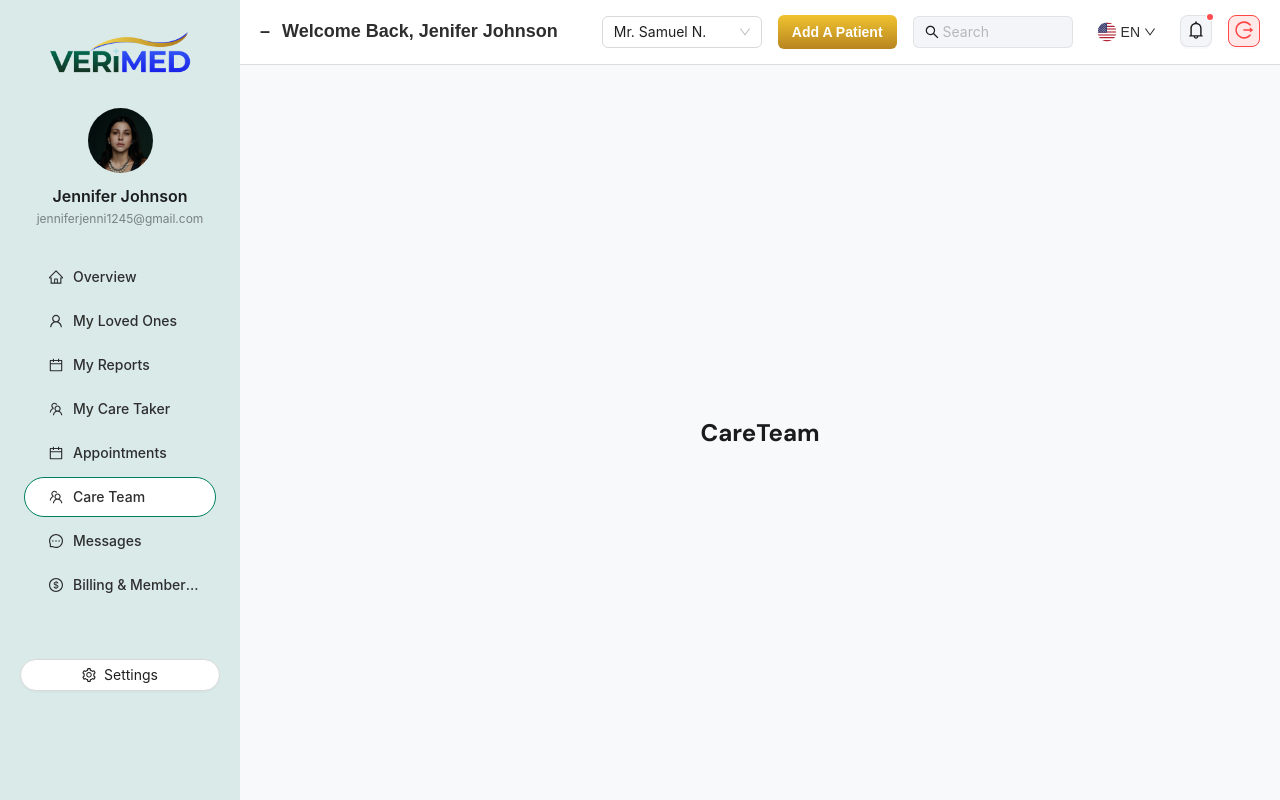
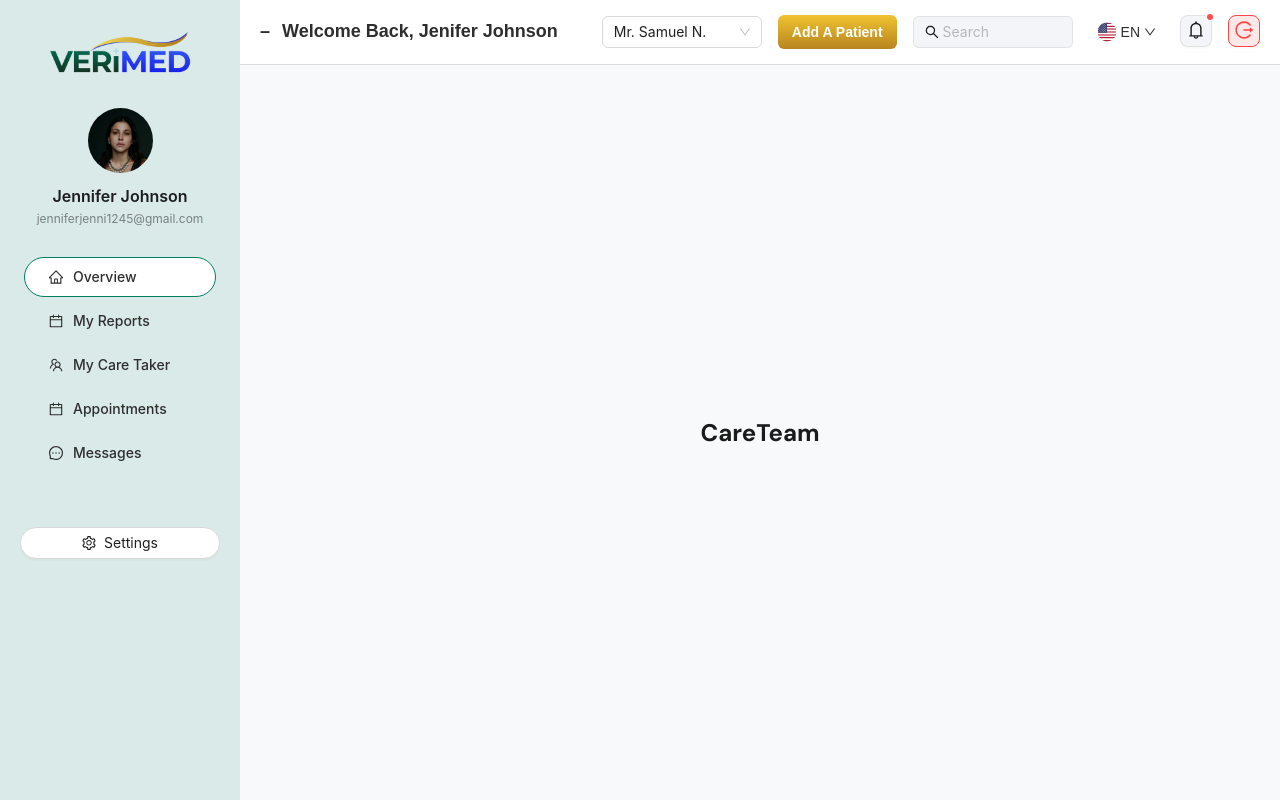
Before and after one commit to verimedcare-coder/verimed_FE, a React (Create React App) app: page /care_team in a window 1280 px wide. Built offline with nearby package versions, Linux system fonts and the light colour scheme.

Commit message:
User type wise sider implemented

```diff
--- a/src/components/Sider.jsx
+++ b/src/components/Sider.jsx
@@ -16,12 +16,15 @@ import Profile from "../assets/images/profileBg.jpg";
 const { Sider } = Layout;
 const { Text } = Typography;
 
-const menuItems = [
+const menuConfig = {
+  sponsor: [
     { label: "Overview", icon: <HomeOutlined />, path: "/overview" },
     { label: "My Loved Ones", icon: <UserOutlined />, path: "/my_loved_ones" },
-  { label: "My Reports", icon: <CalendarOutlined />, path: "/my_reports" },
-  { label: "My Care Taker", icon: <TeamOutlined />, path: "/my_care_taker" },
-  { label: "Appointments", icon: <CalendarOutlined />, path: "/appointments" },
+    {
+      label: "Appointments",
+      icon: <CalendarOutlined />,
+      path: "/appointments",
+    },
     { label: "Care Team", icon: <TeamOutlined />, path: "/care_team" },
     { label: "Messages", icon: <MessageOutlined />, path: "/messages" },
     {
@@ -29,7 +32,43 @@ const menuItems = [
       icon: <DollarOutlined />,
       path: "/billing_and_membership",
     },
-];
+  ],
+  patient: [
+    { label: "Overview", icon: <HomeOutlined />, path: "/overview" },
+    { label: "My Reports", icon: <CalendarOutlined />, path: "/my_reports" },
+    { label: "My Care Taker", icon: <TeamOutlined />, path: "/my_care_taker" },
+    {
+      label: "Appointments",
+      icon: <CalendarOutlined />,
+      path: "/appointments",
+    },
+    { label: "Messages", icon: <MessageOutlined />, path: "/messages" },
+  ],
+  care: [
+    { label: "Overview", icon: <HomeOutlined />, path: "/overview" },
+    {
+      label: "Assigned Patients",
+      icon: <UserOutlined />,
+      path: "/assigned_patients",
+    },
+    {
+      label: "Appointments",
+      icon: <CalendarOutlined />,
+      path: "/appointments",
+    },
+    { label: "Messages", icon: <MessageOutlined />, path: "/messages" },
+  ],
+  doctor: [
+    { label: "Overview", icon: <HomeOutlined />, path: "/overview" },
+    { label: "Patient List", icon: <UserOutlined />, path: "/patient_list" },
+    {
+      label: "Appointments",
+      icon: <CalendarOutlined />,
+      path: "/appointments",
+    },
+    { label: "Messages", icon: <MessageOutlined />, path: "/messages" },
+  ],
+};
 
 export default function CustomSider() {
   const navigate = useNavigate();
@@ -37,22 +76,11 @@ export default function CustomSider() {
   const data = localStorage.getItem("userData");
   const user = data ? JSON.parse(data) : null;
 
-  const filteredMenuItems =
-    user?.type === "patient"
-      ? menuItems.filter((item) =>
-          [
-            "Overview",
-            "My Reports",
-            "My Care Taker",
-            "Appointments",
-            "Messages",
-          ].includes(item.label)
-        )
-      : menuItems;
+  const filteredMenuItems = menuConfig[user?.type] || menuConfig["patient"];
 
   const activeItem =
     filteredMenuItems.find((item) => location.pathname.startsWith(item.path))
-      ?.path || "/overview";
+      ?.path || filteredMenuItems[0].path;
 
   return (
     <Sider
```
Lines whose indentation alone changed are shown as unchanged.
